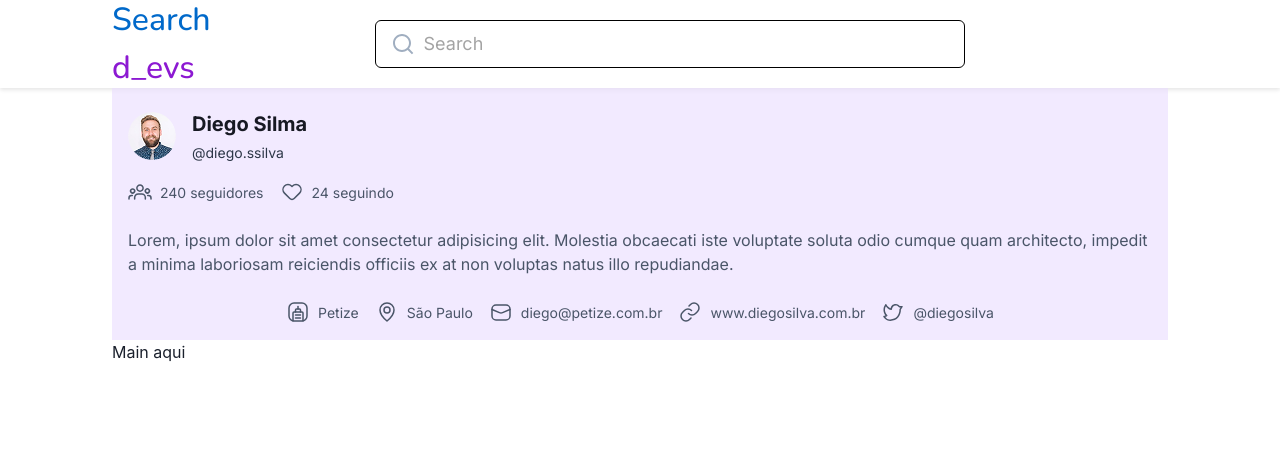
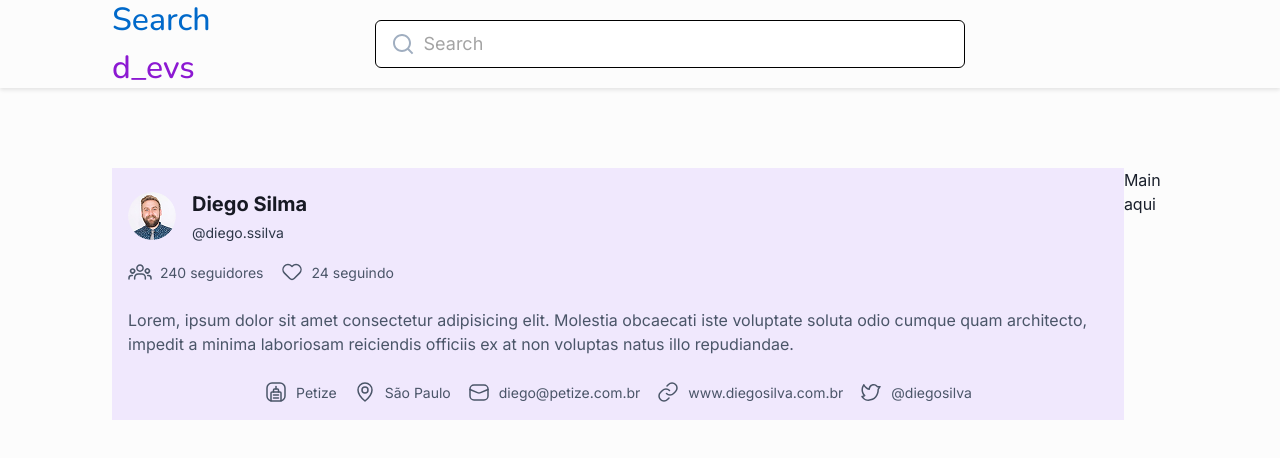
Before and after one commit to DevYuriOliveira73/api-GitHub, a React (Vite) app: page /dev-profile in a window 1280 px wide. Shown: the top 458 px of the page. Built offline with nearby package versions, Linux system fonts and the light colour scheme.

Commit message:
style: implement display flex and new background-color

```diff
--- a/src/pages/DevProfile/DevProfile.module.css
+++ b/src/pages/DevProfile/DevProfile.module.css
@@ -1,9 +1,12 @@
 .container {
   height: 100vh;
+  background-color: #fcfcfc;
 }
 
 .main {
   padding: 0 112px 0 112px;
+  margin-top: 80px;
+  display: flex;
 }
 
 .header {
```
